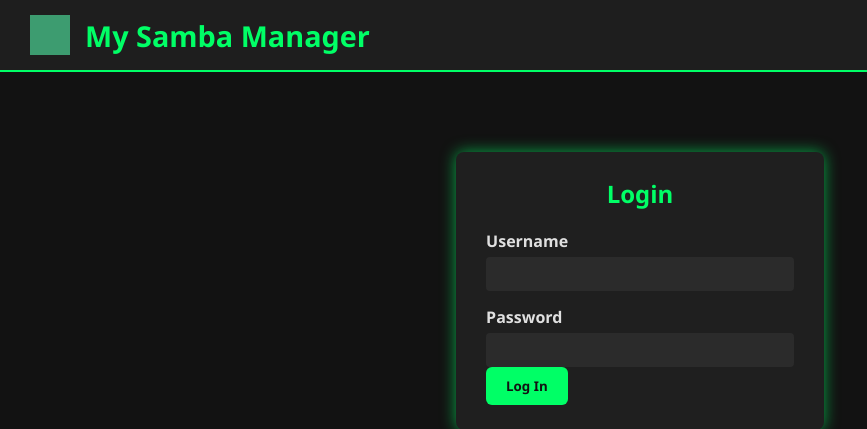
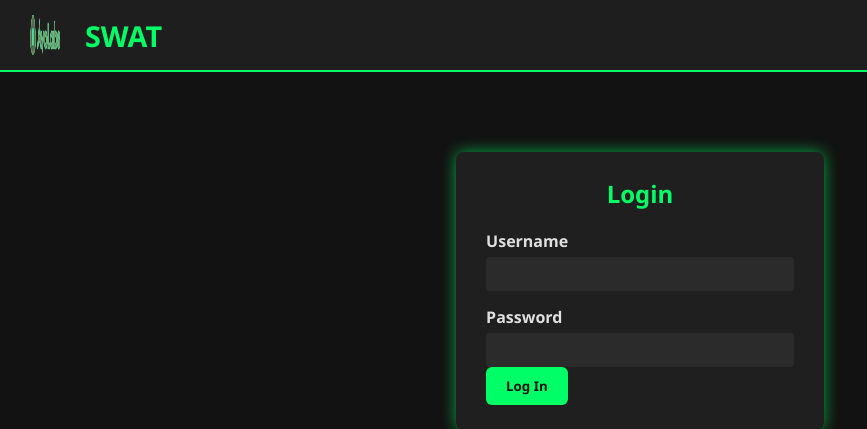
Before and after one commit to vznomics/swat, a FastAPI app: page / in a window 1280 px wide. Shown: the top 429 px of the page, without its empty margins (0-867 px from the left). Run offline with FastAPI, Linux system fonts and the light colour scheme; grey boxes are pictures that could not be loaded.

Commit message:
Update base.html

```diff
--- a/app/templates/base.html
+++ b/app/templates/base.html
@@ -9,8 +9,8 @@
 <body>
   <header>
     <div class="banner">
-      <img src="{{ url_for('static', path='images/logo.svg') }}" alt="Logo" class="logo" />
-      <h1>My Samba Manager</h1>
+      <img src="{{ url_for('static', path='images/banner.png') }}" alt="banner" class="logo" />
+      <h1>SWAT</h1>
     </div>
   </header>
 
```
